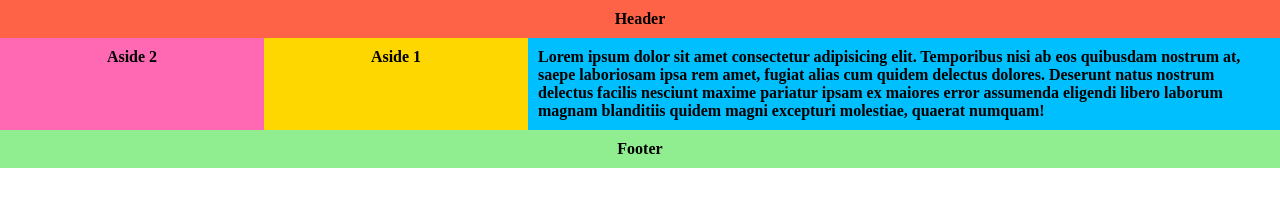
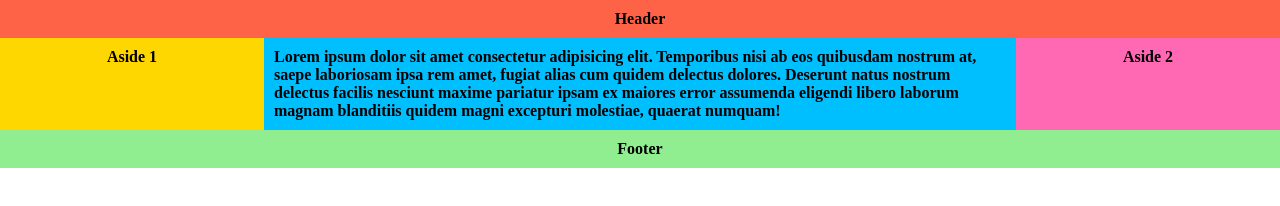
Before and after one commit to korrawit11/flexbox, a plain HTML site: page index.html in a window 1280 px wide. Drawn offline with Linux system fonts and the light colour scheme.

Commit message:
change text
change text

```diff
--- a/style.css
+++ b/style.css
@@ -54,7 +54,7 @@
     .main {
         order: 2;
     }
-    .asider-2 {
+    .aside-2 {
         order: 3;
     }
     .footer {
```
